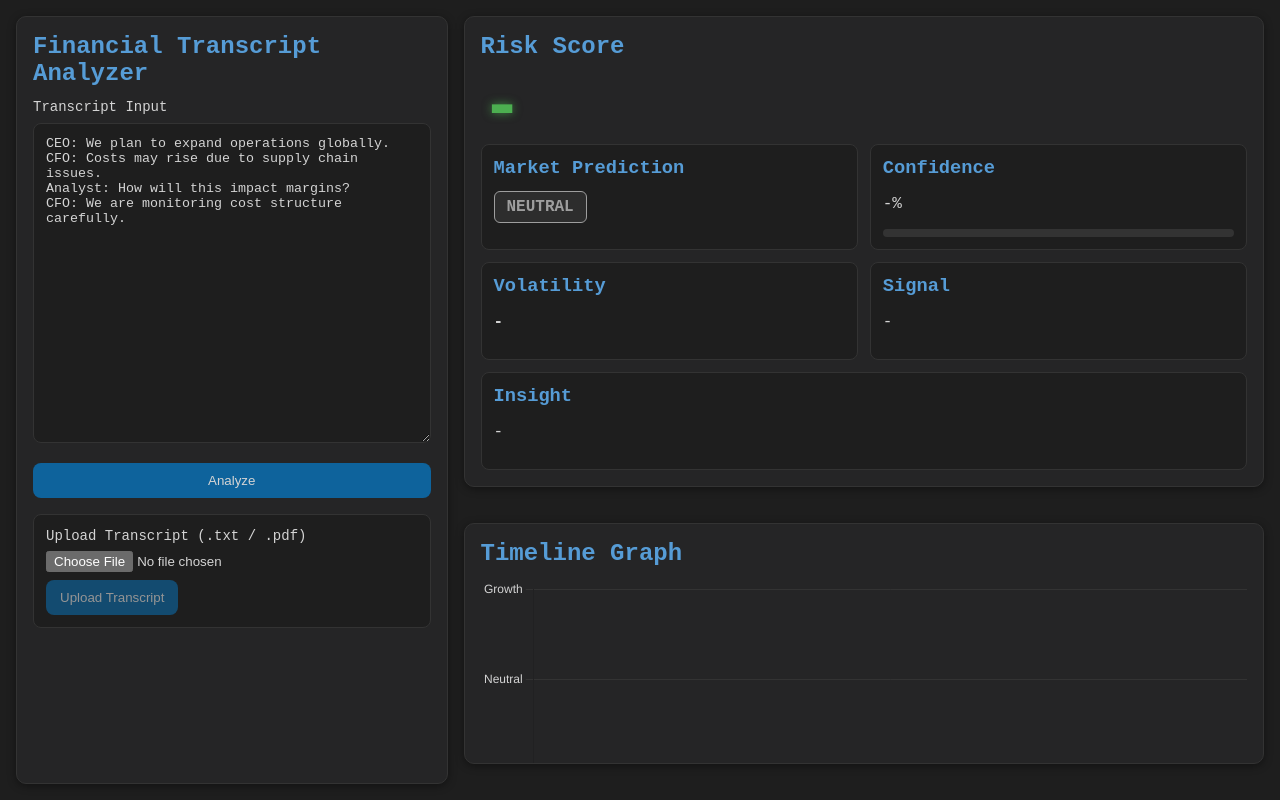
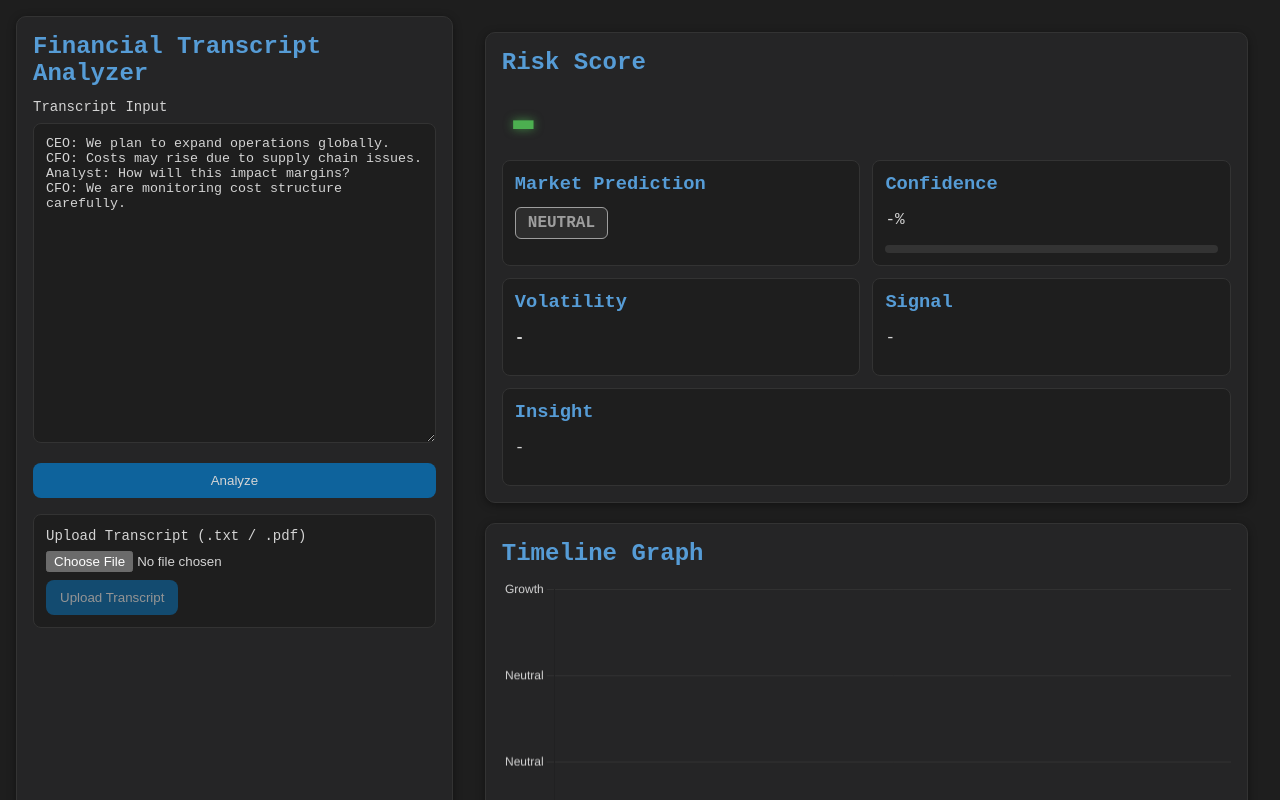
Before and after one commit to SarcoNarco/financial-pragmatic-ai, a React (Create React App) app in the folder frontend/: page / in a window 1280 px wide. Built offline with nearby package versions, Linux system fonts and the light colour scheme.

Commit message:
Fix layout overflow: enable scroll for full dashboard visibility

```diff
--- a/frontend/src/App.css
+++ b/frontend/src/App.css
@@ -1,6 +1,6 @@
 .container {
   display: flex;
-  height: 100vh;
+  min-height: 100vh;
   background: #1e1e1e;
   color: #d4d4d4;
   font-family: "Fira Code", monospace;
@@ -22,21 +22,30 @@
   width: 65%;
   display: flex;
   flex-direction: column;
-  gap: 16px;
-  min-height: 0;
+  height: 100vh;
+  overflow-y: auto;
+}
+
+.right-content {
+  padding: 16px;
+  display: flex;
+  flex-direction: column;
+  gap: 20px;
+  min-height: 100%;
 }
 
 .card {
   background: #252526;
   border: 1px solid #333;
   box-shadow: 0 2px 8px rgba(0, 0, 0, 0.4);
+  flex-shrink: 0;
 }
 
 .metrics-card,
 .analytics-card {
   border-radius: 10px;
   padding: 16px;
-  margin-bottom: 20px;
+  margin-bottom: 0;
 }
 
 .metrics-card {
@@ -44,9 +53,9 @@
 }
 
 .analytics-card {
-  flex: 1 1 auto;
-  overflow: hidden;
-  min-height: 0;
+  flex: 0 0 auto;
+  overflow: visible;
+  min-height: auto;
 }
 
 .score {
@@ -190,6 +199,11 @@ button:disabled {
 .distribution-panel,
 .drivers-grid {
   margin-bottom: 20px;
+}
+
+.timeline {
+  width: 100%;
+  min-height: 300px;
 }
 
 .distribution-row {
@@ -340,6 +354,16 @@ button:disabled {
     width: 100%;
   }
 
+  .right {
+    height: auto;
+    overflow: visible;
+  }
+
+  .right-content {
+    padding: 0;
+    min-height: auto;
+  }
+
   .drivers-grid {
     grid-template-columns: 1fr;
   }
--- a/frontend/src/App.js
+++ b/frontend/src/App.js
@@ -173,6 +173,7 @@ function App() {
       </aside>
 
       <section className="right">
+        <div className="right-content">
           <div className="metrics-card card fade-card">
             <div className="risk-card">
               <h2>Risk Score</h2>
@@ -231,7 +232,9 @@ function App() {
           <div className="analytics-card card fade-card">
             <div className="chart-panel">
               <h2>Timeline Graph</h2>
+              <div className="timeline">
                 <TimelineChart segments={data?.segments || []} />
+              </div>
             </div>
 
             <div className="heatmap-panel">
@@ -300,6 +303,7 @@ function App() {
               ))}
             </div>
           </div>
+        </div>
       </section>
     </div>
   );
--- a/frontend/src/index.css
+++ b/frontend/src/index.css
@@ -6,6 +6,13 @@
   box-sizing: border-box;
 }
 
+html,
+body,
+#root {
+  height: 100%;
+  overflow: hidden;
+}
+
 body {
   margin: 0;
   background-color: #1e1e1e;
```
Lines whose indentation alone changed are shown as unchanged.
